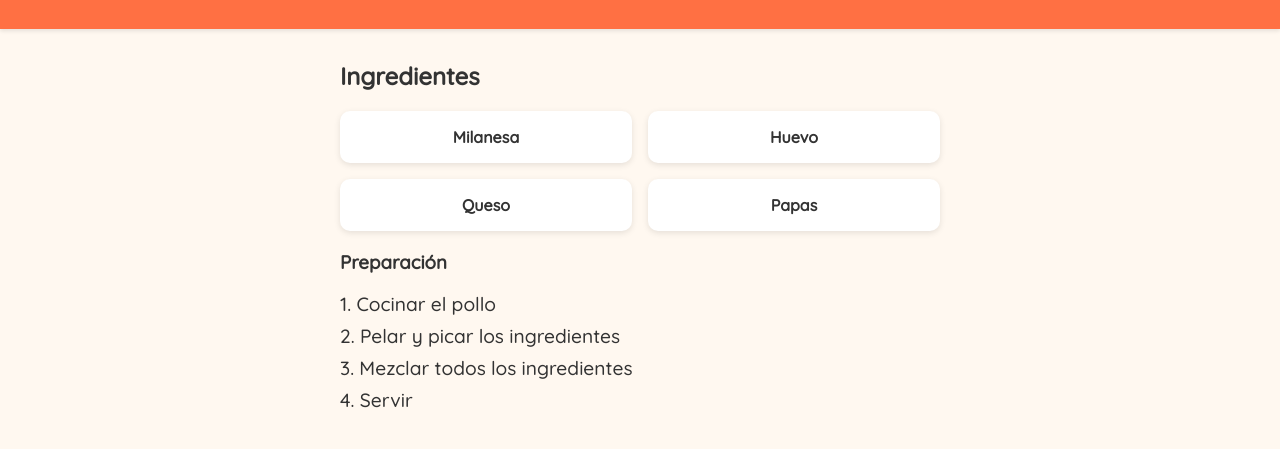
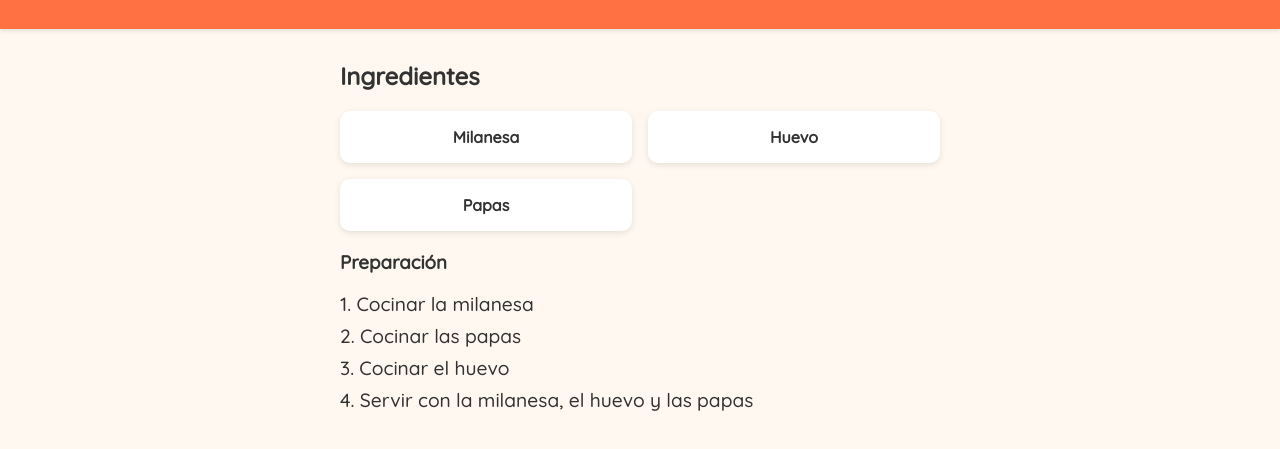
Before and after one commit to HillkirkLautaro/Project_recipes, a plain HTML site: page milanesa-a-caballo.html in a window 1280 px wide. Shown: the part 117-566 px from the top of the page. Drawn offline with Linux system fonts and the light colour scheme.

Commit message:
update milanesa a caballo Sape!

```diff
--- a/milanesa-a-caballo.html
+++ b/milanesa-a-caballo.html
@@ -71,14 +71,13 @@
     <div class="ingredientes">
       <div class="ingrediente">Milanesa</div>
       <div class="ingrediente">Huevo</div>
-      <div class="ingrediente">Queso</div>
       <div class="ingrediente">Papas</div>
     </div>
     <h3>Preparación</h3>
-    <p>1. Cocinar el pollo</p>
-    <p>2. Pelar y picar los ingredientes</p>
-    <p>3. Mezclar todos los ingredientes</p>
-    <p>4. Servir</p>
+    <p>1. Cocinar la milanesa</p>
+    <p>2. Cocinar las papas</p>
+    <p>3. Cocinar el huevo</p>
+    <p>4. Servir con la milanesa, el huevo y las papas</p>
   </main>
 </body>
 </html>
```
